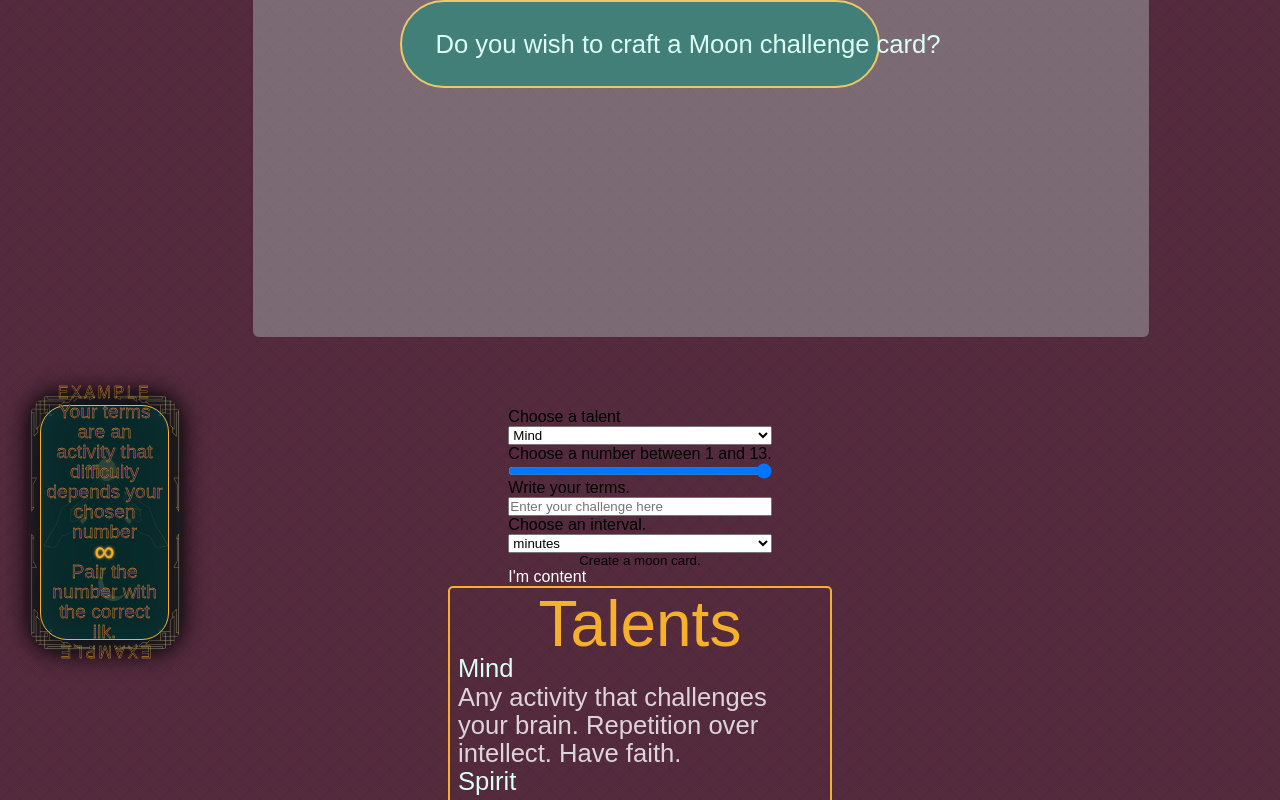
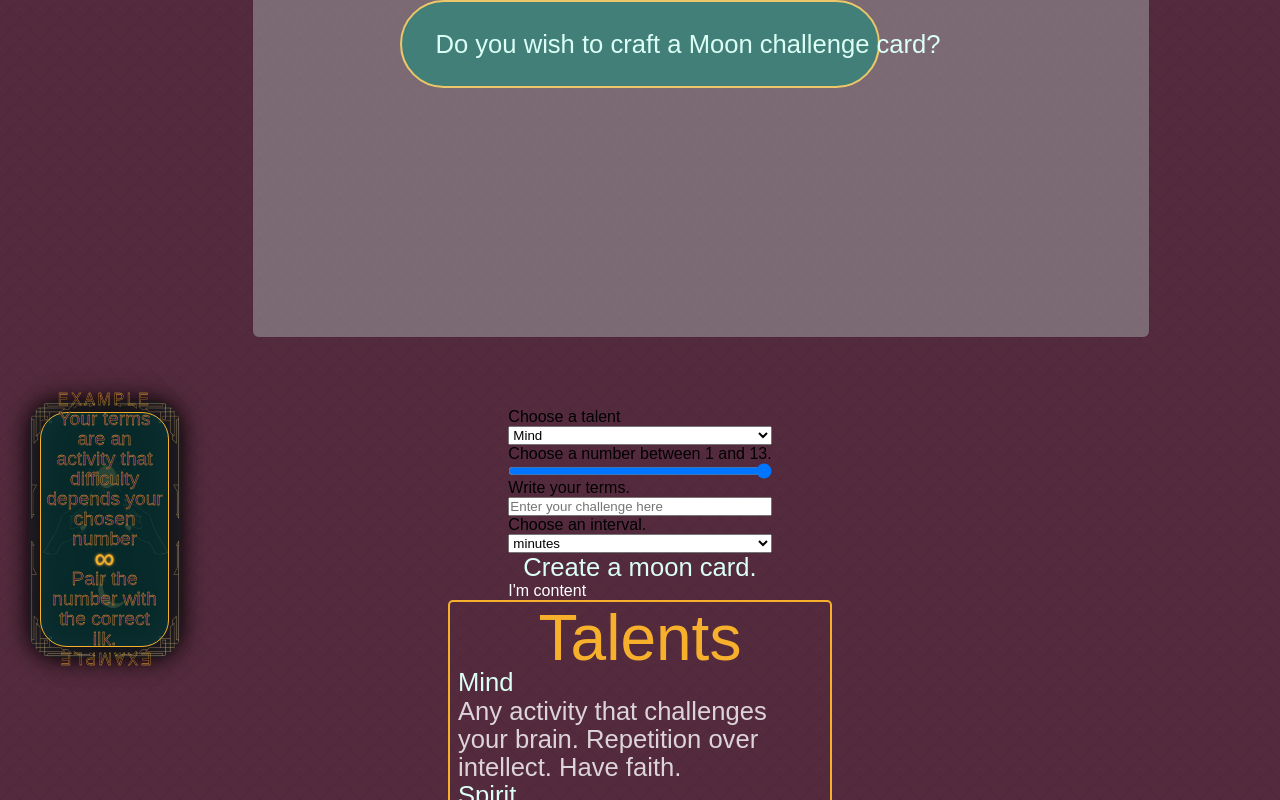
Before and after one commit to andrewvallejo/thirteen-moons, a React (Create React App) app: page / in a window 1280 px wide. Shown: the top 800 px of the page. Built offline with nearby package versions, Linux system fonts and the light colour scheme; no server answers; a web font is replaced by a local one.

Commit message:
Add basic button  css

```diff
--- a/src/styles/ll-elements/elements.scss
+++ b/src/styles/ll-elements/elements.scss
@@ -26,6 +26,11 @@ form {
 
 button {
   @include flex(column, center);
+  color: $color-V;
+  font-size: $font-size-button;
+  &:hover {
+    color: $color-lV;
+  }
 }
 
 h1{
```
